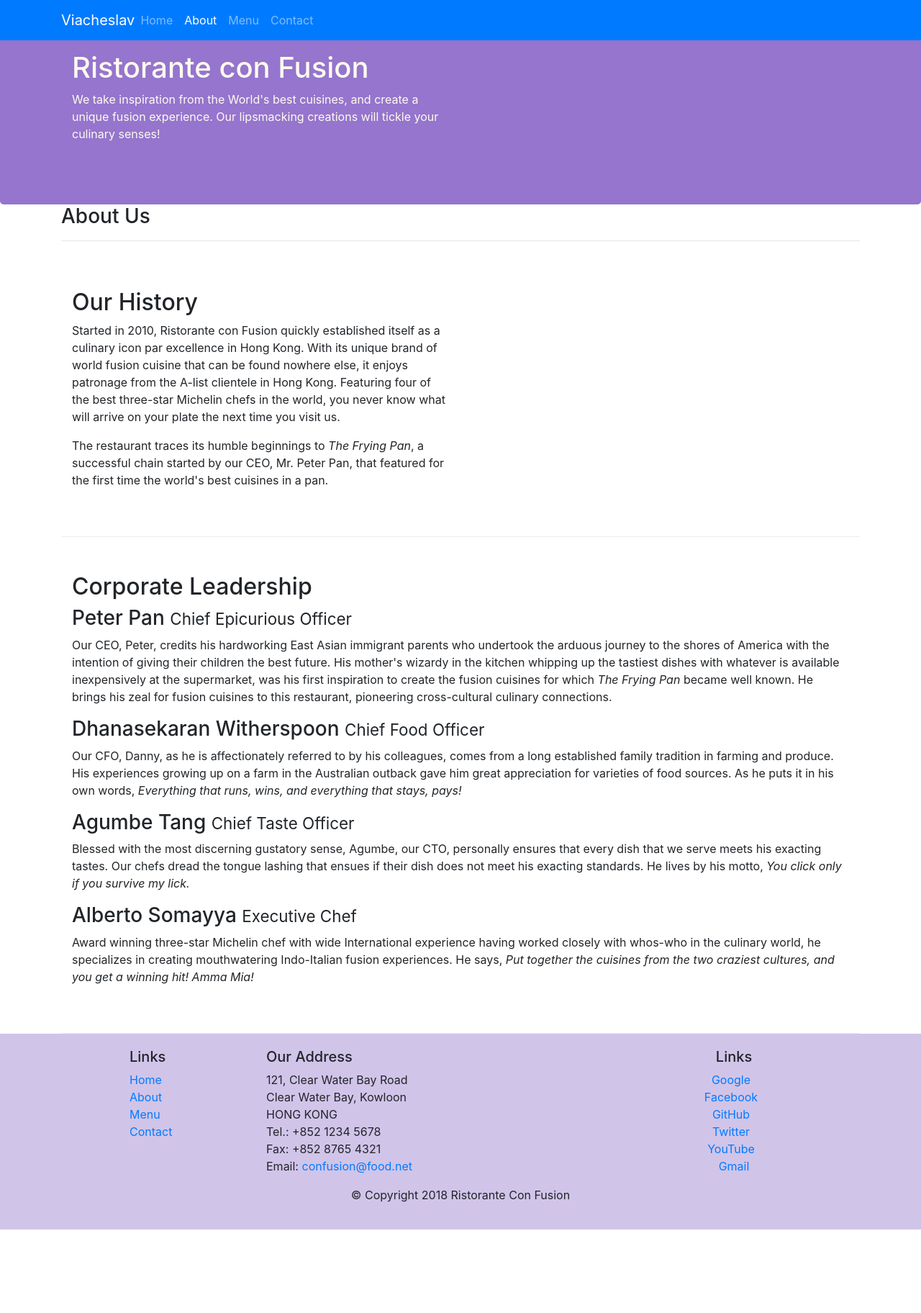
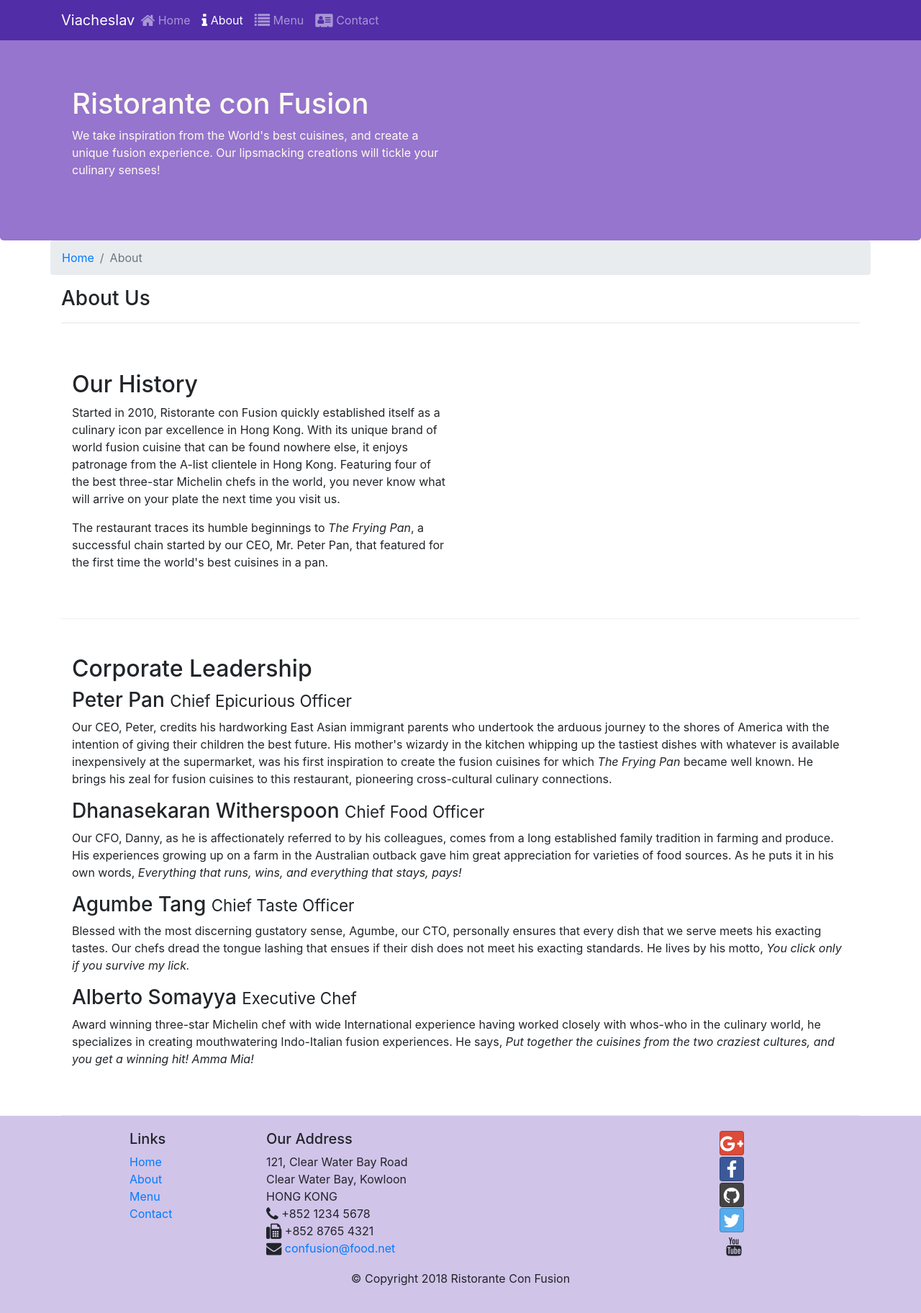
Before and after one commit to shibasensei/frontendUIHongKongUniverity, a website: page aboutus.html in a window 1280 px wide. Shown: the whole page at 72% size. Before the commit the page ends 1708 px from the top, so only its background shows below. Drawn offline with nearby package versions, Linux system fonts and the light colour scheme.

Commit message:
icons done

```diff
--- a/aboutus.html
+++ b/aboutus.html
@@ -8,6 +8,8 @@
   <meta http-equiv="x-ua-compatible" content="ie=edge">
 
   <link rel="stylesheet" href="node_modules/bootstrap/dist/css/bootstrap.min.css">
+  <link rel="stylesheet" href="node_modules/font-awesome/css/font-awesome.min.css">
+  <link rel="stylesheet" href="node_modules/bootstrap-social/bootstrap-social.css">
   <link rel="stylesheet" href="./styles/styles.css">
 
 
@@ -17,7 +19,7 @@
 
 <body>
 
-    <nav class="navbar navbar-dark navbar-expand-sm bg-primary fixed-top">
+    <nav class="navbar navbar-dark navbar-expand-sm fixed-top">
       <div class="container">
         <button class="navbar-toggler" type="button" data-toggle="collapse" data-target="#Navbar">
           <span class="navbar-toggler-icon"></span>
@@ -25,10 +27,14 @@
         <a class="navbar-brand mr-auto" href="#">Viacheslav</a>
         <div class="collapse navbar-collapse" id="Navbar">
           <ul class="navbar-nav mr-auto">
-            <li class="nav-time"><a class="nav-link" href="./index.html">Home</a></li>
-            <li class="nav-time active"><a class="nav-link" href="./aboutus.html">About</a></li>
-            <li class="nav-time"><a class="nav-link" href="#">Menu</a></li>
-            <li class="nav-time"><a class="nav-link" href="#">Contact</a></li>
+            <li class="nav-time"><a class="nav-link" href="./index.html">
+              <span class="fa fa-home fa-lg"></span> Home</a></li>
+            <li class="nav-time active"><a class="nav-link" href="./aboutus.html">
+              <span class="fa fa-info fa-lg"></span> About</a></li>
+            <li class="nav-time"><a class="nav-link" href="#">
+              <span class="fa fa-list fa-lg"></span> Menu</a></li>
+            <li class="nav-time"><a class="nav-link" href="#">
+              <span class="fa fa-address-card fa-lg"></span> Contact</a></li>
           </ul>
         </div>
       </div>
@@ -48,8 +54,12 @@
     </header>
 
     <div class="container">
-        <div>
-            <div>
+        <div class="row">
+            <ol class="col-12 breadcrumb">
+              <li class="breadcrumb-item"><a href="./index.html">Home</a></li>
+              <li class="breadcrumb-item active">About</li>
+            </ol>
+            <div class="col-12">
                <h3>About Us</h3>
                <hr>
             </div>
@@ -100,21 +110,24 @@
 		              121, Clear Water Bay Road<br>
 		              Clear Water Bay, Kowloon<br>
 		              HONG KONG<br>
-		              Tel.: +852 1234 5678<br>
-		              Fax: +852 8765 4321<br>
-		              Email: <a href="mailto:confusion@food.net">confusion@food.net</a>
+		              <i class="fa fa-phone fa-lg"></i> +852 1234 5678<br>
+		              <i class="fa fa-fax fa-lg"></i> +852 8765 4321<br>
+		              <i class="fa fa-envelope fa-lg"></i> <a href="mailto:confusion@food.net">confusion@food.net</a>
 		           </address>
                 </div>
                 <div class="col-12 col-sm-4 align-self-center">
                     <div class="text-center">
-                        <h5>Links</h5>
                         <ul class="list-unstyled list-inline">
-                            <li class="list-inline-item"><a href="#">Google</a></li>
-                            <li class="list-inline-item"><a href="#">Facebook</a></li>
-                            <li class="list-inline-item"><a href="#">GitHub</a></li>
-                            <li class="list-inline-item"><a href="#">Twitter</a></li>
-                            <li class="list-inline-item"><a href="#">YouTube</a></li>
-                            <li class="list-inline-item"><a href="#">Gmail</a></li>
+                          <li class="list-inline-item">
+                            <a class="btn btn-social-icon btn-google" href="#"><i class="fa fa-google-plus fa-lg"></i></a></li>
+                          <li class="list-inline-item">
+                            <a class="btn btn-social-icon btn-facebook" href="#"><i class="fa fa-facebook fa-lg"></i></a></li>
+                          <li class="list-inline-item">
+                            <a class="btn btn-social-icon btn-github" href="#"><i class="fa fa-github fa-lg"></i></a></li>
+                          <li class="list-inline-item">
+                            <a class="btn btn-social-icon btn-twitter" href="#"><i class="fa fa-twitter fa-lg"></i></a></li>
+                          <li class="list-inline-item">
+                            <a class="btn btn-social-icon btn-youtube" href="#"><i class="fa fa-youtube fa-lg"></i></a></li>
                         </ul>
                     </div>
                 </div>
--- a/package.json
+++ b/package.json
@@ -18,6 +18,8 @@
   "homepage": "https://github.com/shibasensei/frontendUIHongKongUniverityWeek1#readme",
   "dependencies": {
     "bootstrap": "^4.3.1",
+    "bootstrap-social": "^5.1.1",
+    "font-awesome": "^4.7.0",
     "jquery": "^3.4.1",
     "popper.js": "^1.15.0"
   }
--- a/styles/styles.css
+++ b/styles/styles.css
@@ -29,6 +29,18 @@
   color: #0f0f0f;
 }
 
+.navbar-dark{
+  background-color: #512da8;
+}
+
+body{
+  padding: 50px 0 0 0;
+  z-index: 0;
+}
+
+.list-inline-item{
+  margin: .1em;
+}
 
 @media only screen and (min-width: 576px) {
   .list-inline-item {
```
Also changed, not shown: index.html (+26 -15 lines), 1 other file.
